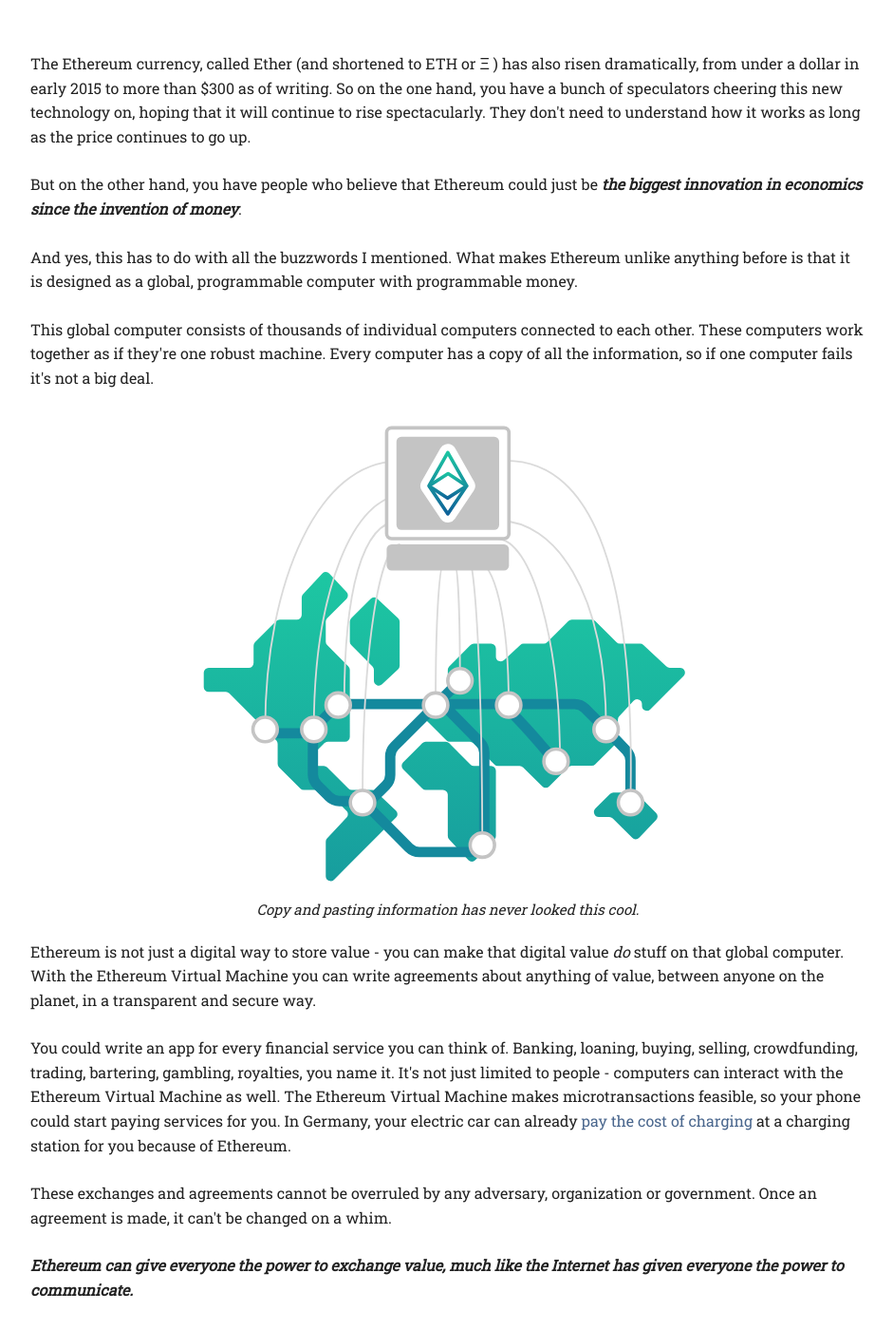
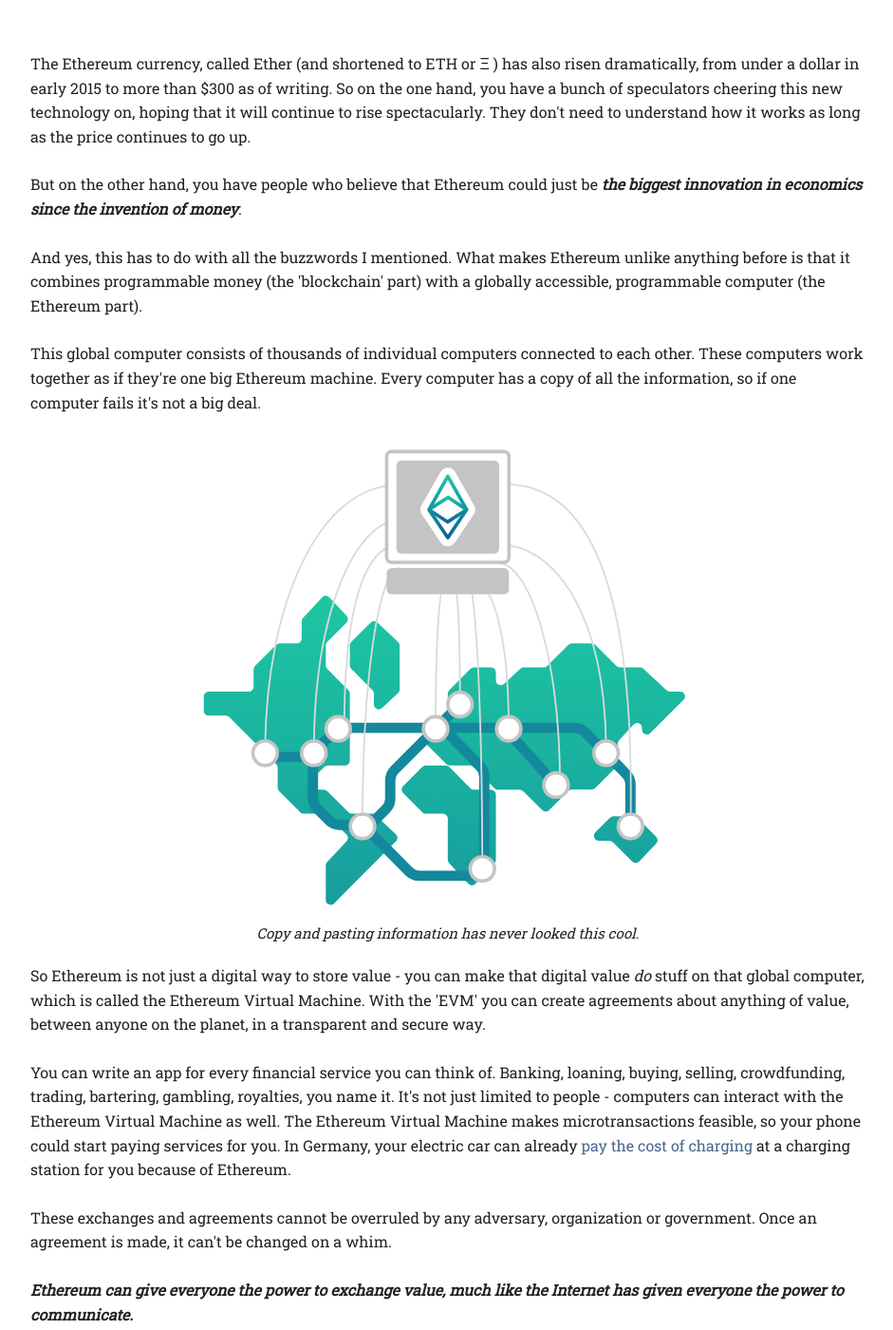
Before and after one commit to vdveen/vdveen.github.io, a Jekyll site: the page ethereum.html, which Jekyll copies as it is, in a window 1280 px wide and 1400 px high, scrolled down 1503 px. Shown: the whole window at 95% size, without its empty margins (168-1109 px from the left). Built offline with Jekyll 4.4.1, drawn with Linux system fonts in a browser that asks for light colours; some web fonts are replaced; some of the changed text lies outside the part shown.

Commit message:
Nitpicking, pt 1

```diff
--- a/ethereum.html
+++ b/ethereum.html
@@ -71,11 +71,12 @@
         </p>
 
         <p>And yes, this has to do with all the buzzwords I mentioned. What makes Ethereum unlike anything before is that it
-          is designed as a global, programmable computer with programmable money. </p>
+          combines programmable money (the &#39;blockchain&#39; part) with a globally accessible, programmable computer (the
+          Ethereum part). </p>
 
         <p>This global computer consists of thousands of individual computers connected to each other. These computers work
-          together as if they&#39;re one robust machine. Every computer has a copy of all the information, so if one computer
-          fails it&#39;s not a big deal. </p>
+          together as if they&#39;re one big Ethereum machine. Every computer has a copy of all the information, so if one
+          computer fails it&#39;s not a big deal. </p>
       </div>
     </div>
 
@@ -86,11 +87,11 @@
 
     <div class="row">
       <div class="twelve columns">
-        <p>Ethereum is not just a digital way to store value - you can make that digital value <em>do</em> stuff on that global
-          computer. With the Ethereum Virtual Machine you can write agreements about anything of value, between anyone on
-          the planet, in a transparent and secure way. </p>
+        <p>So Ethereum is not just a digital way to store value - you can make that digital value <em>do</em> stuff on that
+          global computer, which is called the Ethereum Virtual Machine. With the &#39;EVM&#39; you can create agreements
+          about anything of value, between anyone on the planet, in a transparent and secure way. </p>
 
-        <p>You could write an app for every financial service you can think of. Banking, loaning, buying, selling, crowdfunding,
+        <p>You can write an app for every financial service you can think of. Banking, loaning, buying, selling, crowdfunding,
           trading, bartering, gambling, royalties, you name it. It&#39;s not just limited to people - computers can interact
           with the Ethereum Virtual Machine as well. The Ethereum Virtual Machine makes microtransactions feasible, so your
           phone could start paying services for you. In Germany, your electric car can already <a href="https://www.reddit.com/r/ethereum/comments/68n6lq/">pay the cost of
@@ -102,8 +103,11 @@
 
 
         <p><strong><em>Ethereum can give everyone the power to exchange value, much like the Internet has given everyone the power to communicate.</em></strong>          </p>
-        <p>Note the word &#39;can&#39; and &#39;could&#39;. Although Ethereum in its current state can do an awful lot already,
-          development is ongoing and learning curves are remarkably steep. </p>
+        <p>Note the word &#39;can&#39; and &#39;could&#39;. Although Ethereum in its current state can do a lot already,
+          development is ongoing. Learning curves are remarkably steep. And honestly - it's not remotely fast enough or big
+          enough to replace real banks and financial services. But it's an amazing first attempt so far and I think it deserves
+          at least a good look. </p>
+
         <p>With that in mind, what&#39;s Ethereum made of that makes this all possible? </p>
 
         <hr></hr>
@@ -326,9 +330,10 @@
         <hr></hr>
 
         <p>I hope you liked my explanation! What should I explain next? Metropolis? ZK Snarks? <a href="https://twitter.com/veenspace">Tweet your suggestions!</a><br>
-          <b><em>If you learned something from my explanation, consider a tip at </em></b> <code>0x1fe2C0B66007F6C1BaDF18b0Feea4c2Dc1d68353</code>. </p>
-          <hr></hr>
-          <hr></hr>
+          <b><em>If you learned something from my explanation, consider a tip at </em></b> <code>0x1fe2C0B66007F6C1BaDF18b0Feea4c2Dc1d68353</code>.
+        </p>
+        <hr></hr>
+        <hr></hr>
       </div>
 
 
```
Also changed, not shown: other parts of ethereum.html (+2 -2 lines).
